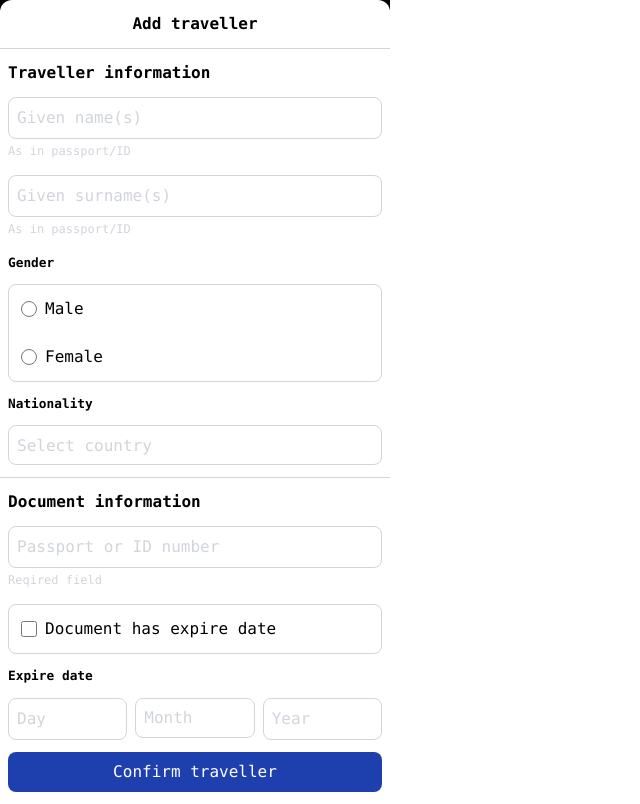
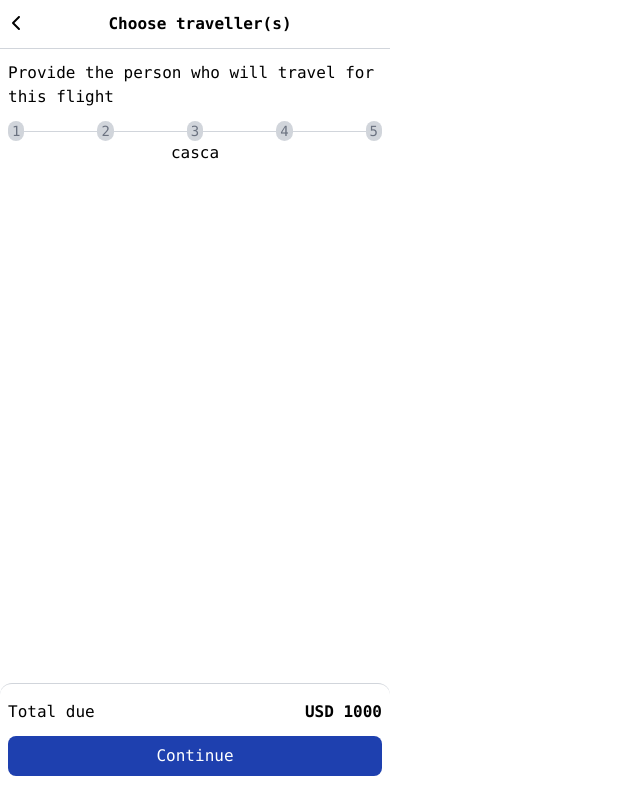
Before and after one commit to fishok11/passenger-registration, a React (Create React App) app: page / in a window 1280 px wide. Shown: the whole page, without its empty margins (0-640 px from the left). Built offline with nearby package versions, Linux system fonts and the light colour scheme.

Commit message:
visibilityAddTravellerWindow

```diff
--- a/src/app/mainSlice.ts
+++ b/src/app/mainSlice.ts
@@ -4,12 +4,14 @@ import { RootState, AppThunk } from './store';
 type InitialState = {
   step: number;
   stepsQuantity: number;
+  visibilityAddTravellerWindow: boolean;
   isLoading: boolean;
 };
 
 const initialState: InitialState = {
   step: 1,
   stepsQuantity: 5,
+  visibilityAddTravellerWindow: false,
   isLoading: false,
 };
 
@@ -35,6 +37,12 @@ export const mainSlice = createSlice({
         state.step -= 1;
       }
     },
+    openAddTravellerWindow: (state) => {
+      state.visibilityAddTravellerWindow = true;
+    },
+    hideAddTravellerWindow: (state) => {
+      state.visibilityAddTravellerWindow = false;
+    },
   },
 
   extraReducers: (builder) => {
@@ -52,7 +60,12 @@ export const mainSlice = createSlice({
   },
 });
 
-export const { nextStep, prevStep } = mainSlice.actions;
+export const {
+  nextStep,
+  prevStep,
+  openAddTravellerWindow,
+  hideAddTravellerWindow,
+} = mainSlice.actions;
 
 export const stateMainSlice = (state: RootState) => state.main;
 
--- a/src/components/createTravellers/CreateTravellers.module.scss
+++ b/src/components/createTravellers/CreateTravellers.module.scss
@@ -4,12 +4,16 @@
   .element {
     @apply bg-white rounded-t-xl h-full;
 
-    .title {
-      @apply w-full text-center font-bold p-3 mb-3 border-b border-gray-300;
+    .titleContainer {
+      @apply w-full flex p-3 mb-3 border-b border-gray-300;
+
+      .title {
+        @apply flex-auto text-center font-bold;
+      }
     }
 
     .travellerInformationContainer {
-      @apply flex flex-col gap-3 px-2 border-b border-gray-300 pb-3 mb-3;
+      @apply flex flex-col gap-4 px-2 border-b border-gray-300 pb-3 mb-3;
 
       .formTitle {
         @apply w-full text-left font-bold;
--- a/src/components/createTravellers/CreateTravellers.tsx
+++ b/src/components/createTravellers/CreateTravellers.tsx
@@ -5,14 +5,26 @@ import Dropdown from '../../UI/dropdown/Dropdown';
 import DropdownItem from '../../UI/dropdown/DropdownItem';
 import { useCreateTravellers } from './useCreateTravellers';
 import Button from '../../UI/button/Button';
+import { FontAwesomeIcon } from '@fortawesome/react-fontawesome';
+import { faXmark } from '@fortawesome/free-solid-svg-icons';
 
 const CreateTravellers: FC = () => {
-  const { nationalities, nationality, setNationality } = useCreateTravellers();
+  const {
+    nationalities,
+    nationality,
+    setNationality,
+    handleHideAddTravellersWindow,
+  } = useCreateTravellers();
 
   return (
     <div className={styles.container}>
       <div className={styles.element}>
-        <h2 className={styles.title}>Add traveller</h2>
+        <div className={styles.titleContainer}>
+          <button onClick={() => handleHideAddTravellersWindow()}>
+            <FontAwesomeIcon icon={faXmark} />
+          </button>
+          <h2 className={styles.title}>Add traveller</h2>
+        </div>
         <div className={styles.travellerInformationContainer}>
           <h2 className={styles.formTitle}>Traveller information</h2>
           <Input
--- a/src/components/createTravellers/useCreateTravellers.ts
+++ b/src/components/createTravellers/useCreateTravellers.ts
@@ -1,8 +1,19 @@
 import { useState } from 'react';
+import { useAppDispatch } from '../../app/hooks';
+import { hideAddTravellerWindow } from '../../app/mainSlice';
 
 export const useCreateTravellers = () => {
+  const dispatch = useAppDispatch();
   const nationalities = ['Russian', 'Enlish', 'Irish'];
   const [nationality, setNationality] = useState('');
+  const handleHideAddTravellersWindow = () => {
+    dispatch(hideAddTravellerWindow());
+  };
 
-  return { nationalities, nationality, setNationality };
+  return {
+    nationalities,
+    nationality,
+    setNationality,
+    handleHideAddTravellersWindow,
+  };
 };
--- /dev/null
+++ b/src/components/travellersList/TravellersList.tsx
@@ -0,0 +1,19 @@
+import React, { FC } from 'react';
+import { useTravellersList } from './useTravellersList';
+import CreateTravellers from '../createTravellers/CreateTravellers';
+
+const TravellersList: FC = () => {
+  const {
+    state,
+    handleOpenAddTravellersWindow,
+  } = useTravellersList();
+
+  return (
+    <>
+      <button onClick={() => handleOpenAddTravellersWindow()}>casca</button>
+      {state.visibilityAddTravellerWindow && <CreateTravellers />}
+    </>
+  );
+};
+
+export default TravellersList;
--- /dev/null
+++ b/src/components/travellersList/useTravellersList.ts
@@ -0,0 +1,19 @@
+import { useAppDispatch, useAppSelector } from '../../app/hooks';
+import {
+  hideAddTravellerWindow,
+  openAddTravellerWindow,
+  stateMainSlice,
+} from '../../app/mainSlice';
+
+export const useTravellersList = () => {
+  const dispatch = useAppDispatch();
+  const state = useAppSelector(stateMainSlice);
+  const handleOpenAddTravellersWindow = () => {
+    dispatch(openAddTravellerWindow());
+  };
+
+  return {
+    state,
+    handleOpenAddTravellersWindow,
+  };
+};
--- a/src/pages/passengerRegistrationPage/PassengerRegistrationPage.tsx
+++ b/src/pages/passengerRegistrationPage/PassengerRegistrationPage.tsx
@@ -2,8 +2,8 @@ import React, { FC } from 'react';
 // import styles from './PassengerRegistrationPage.module.scss';
 import Stepper from '../../components/stepper/Stepper';
 import StepNavigation from '../../components/stepNavigation/StepNavigation';
-import CreateTravellers from '../../components/createTravellers/CreateTravellers';
 import { usePassengerRegistrationPage } from './usePassengerRegistrationPage';
+import TravellersList from '../../components/travellersList/TravellersList';
 
 const PassengerRegistrationPage: FC = () => {
   const { state } = usePassengerRegistrationPage();
@@ -11,7 +11,7 @@ const PassengerRegistrationPage: FC = () => {
   return (
     <>
       <Stepper />
-      {state.step === 1 && <CreateTravellers />}
+      {state.step === 1 && <TravellersList />}
       <StepNavigation />
     </>
   );
```
Also changed, not shown: src/components/travellersList/TravellersList.module.scss (added).
